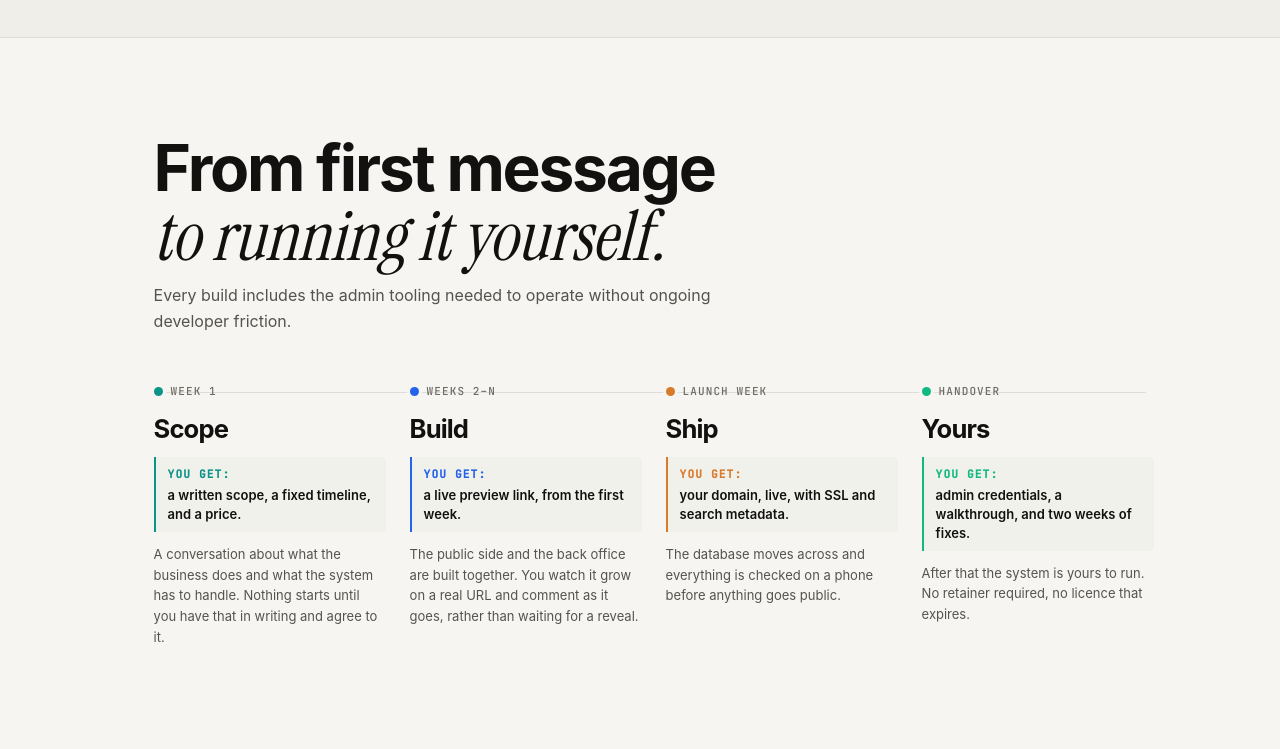
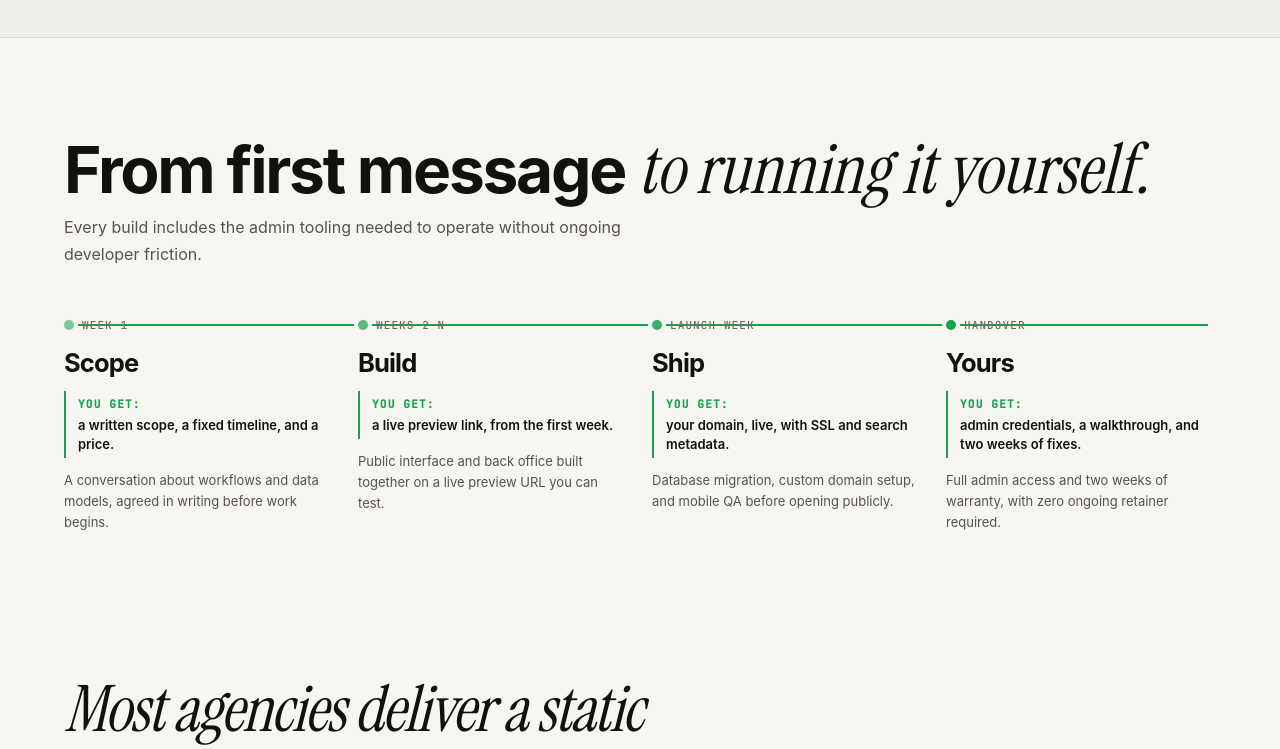
Before and after one commit to zetroxyyy/portfolio, a Next.js app: page / in a window 1280 px wide. Shown: the part 6600-7349 px from the top of the page. Built offline with nearby package versions, Linux system fonts and the light colour scheme; a web font is replaced by a local one.

Commit message:
fix(process): timeline sequence with static and traced rule, single accent, and no card backgrounds (Fix D)

```diff
--- a/src/app/globals.css
+++ b/src/app/globals.css
@@ -92,12 +92,6 @@
   --radius:     6px;
   --radius-lg:  10px;
   --radius-xl:  14px;
-
-  /* Process timeline stage accents */
-  --stage-1:    #0D9488;
-  --stage-2:    #2563EB;
-  --stage-3:    #D97A2B;
-  --stage-4:    #10B981;
 }
 
 /* ── DARK THEME OVERRIDES ─────────────────────────────────── */
@@ -112,11 +106,6 @@
     --hairline:     rgba(237, 237, 234, 0.12);
     --hairline-2:   rgba(237, 237, 234, 0.06);
 
-    --stage-1:      #14B8A6;
-    --stage-2:      #60A5FA;
-    --stage-3:      #F59E0B;
-    --stage-4:      #34D399;
-
     --frame-bg:     #1F1F1D;
     --frame-bar:    #2A2A27;
     --frame-pill:   #141413;
@@ -132,11 +121,6 @@
   --fog:          #2A2926;
   --hairline:     rgba(237, 237, 234, 0.12);
   --hairline-2:   rgba(237, 237, 234, 0.06);
-
-  --stage-1:      #14B8A6;
-  --stage-2:      #60A5FA;
-  --stage-3:      #F59E0B;
-  --stage-4:      #34D399;
 
   --frame-bg:     #1F1F1D;
   --frame-bar:    #2A2A27;
@@ -1515,19 +1499,11 @@ button {
 }
 
 .process__inner {
-  max-width: 1040px;
+  max-width: var(--page-max);
   margin: 0 auto;
   display: flex;
   flex-direction: column;
   gap: var(--space-12);
-}
-
-@media (min-width: 1025px) {
-  .process__inner {
-    margin-left: clamp(2rem, 7vw, 8rem);
-    margin-right: auto;
-    max-width: 1000px;
-  }
 }
 
 .process__header {
@@ -1543,19 +1519,29 @@ button {
 }
 
 /* Horizontal connecting rule behind stages */
-.timeline__track {
+.timeline__track-bg {
   position: absolute;
-  top: 10px;
+  top: 9px;
   left: 8px;
   right: 8px;
-  height: 1px;
-  background-color: var(--hairline);
+  height: 2px;
+  background-color: var(--fog);
   z-index: 1;
 }
 
+.timeline__track-fill {
+  position: absolute;
+  top: 9px;
+  left: 8px;
+  right: 8px;
+  height: 2px;
+  background-color: var(--live);
+  z-index: 1;
+}
+
 @media (prefers-reduced-motion: reduce) {
-  .timeline__track {
-    transform: none !important;
+  .timeline__track-fill {
+    transform: scaleX(1) !important;
     transition: none !important;
   }
 }
@@ -1585,14 +1571,15 @@ button {
   display: flex;
   align-items: center;
   gap: var(--space-2);
+  height: 20px;
 }
 
 .timeline-stage__marker {
-  width: 9px;
-  height: 9px;
+  width: 10px;
+  height: 10px;
   border-radius: 50%;
-  background-color: var(--stage-accent, var(--ink));
-  box-shadow: 0 0 0 3px var(--paper);
+  background-color: color-mix(in srgb, var(--live) var(--stage-opacity, 100%), var(--paper));
+  box-shadow: 0 0 0 4px var(--paper);
   flex-shrink: 0;
 }
 
@@ -1615,10 +1602,9 @@ button {
 }
 
 .timeline-stage__deliverable {
-  border-left: 2px solid var(--stage-accent, var(--ink));
-  padding: var(--space-2) var(--space-3);
-  background: color-mix(in srgb, var(--paper-2) 65%, transparent);
-  border-radius: 0 var(--radius-sm) var(--radius-sm) 0;
+  border-left: 2px solid var(--live);
+  padding: var(--space-1) 0 var(--space-1) var(--space-3);
+  background: transparent;
   display: flex;
   flex-direction: column;
   gap: 2px;
@@ -1629,7 +1615,7 @@ button {
   font-size: 0.7rem;
   letter-spacing: var(--tracking-wider);
   text-transform: uppercase;
-  color: var(--stage-accent, var(--mist));
+  color: var(--live);
   font-weight: 600;
 }
 
@@ -2038,7 +2024,8 @@ button {
 }
 
 @media (max-width: 900px) {
-  .timeline__track {
+  .timeline__track-bg,
+  .timeline__track-fill {
     display: none;
   }
   .timeline__list {
--- a/src/components/sections/Process.tsx
+++ b/src/components/sections/Process.tsx
@@ -1,6 +1,6 @@
 'use client';
 
-import React, { CSSProperties } from 'react';
+import React from 'react';
 import { motion, useReducedMotion } from 'framer-motion';
 import { duration, ease } from '@/lib/motionConfig';
 
@@ -16,25 +16,25 @@ const stages: ProcessStage[] = [
     duration: 'Week 1',
     name: 'Scope',
     deliverable: 'a written scope, a fixed timeline, and a price.',
-    desc: 'A conversation about what the business does and what the system has to handle. Nothing starts until you have that in writing and agree to it.',
+    desc: 'A conversation about workflows and data models, agreed in writing before work begins.',
   },
   {
     duration: 'Weeks 2–N',
     name: 'Build',
     deliverable: 'a live preview link, from the first week.',
-    desc: 'The public side and the back office are built together. You watch it grow on a real URL and comment as it goes, rather than waiting for a reveal.',
+    desc: 'Public interface and back office built together on a live preview URL you can test.',
   },
   {
     duration: 'Launch week',
     name: 'Ship',
     deliverable: 'your domain, live, with SSL and search metadata.',
-    desc: 'The database moves across and everything is checked on a phone before anything goes public.',
+    desc: 'Database migration, custom domain setup, and mobile QA before opening publicly.',
   },
   {
     duration: 'Handover',
     name: 'Yours',
     deliverable: 'admin credentials, a walkthrough, and two weeks of fixes.',
-    desc: 'After that the system is yours to run. No retainer required, no licence that expires.',
+    desc: 'Full admin access and two weeks of warranty, with zero ongoing retainer required.',
   },
 ];
 
@@ -55,13 +55,16 @@ export function Process() {
 
         {/* Timeline sequence */}
         <div className="timeline">
-          {/* Horizontal connecting track on desktop */}
+          {/* Static background rule */}
+          <div className="timeline__track-bg" aria-hidden="true" />
+
+          {/* Animated fill rule drawn over static rule */}
           <motion.div
-            className="timeline__track"
+            className="timeline__track-fill"
             initial={shouldReduceMotion ? { scaleX: 1 } : { scaleX: 0 }}
             whileInView={{ scaleX: 1 }}
             viewport={{ once: true, margin: '-60px' }}
-            transition={{ duration: 0.65, ease: [0.16, 1, 0.3, 1] }}
+            transition={{ duration: 0.75, ease: [0.16, 1, 0.3, 1] }}
             style={{ transformOrigin: 'left center' }}
             aria-hidden="true"
           />
@@ -71,18 +74,21 @@ export function Process() {
               <motion.li
                 key={stage.name}
                 className="timeline-stage"
-                style={{ '--stage-accent': `var(--stage-${i + 1})` } as CSSProperties}
                 initial={shouldReduceMotion ? { opacity: 1, y: 0 } : { opacity: 0, y: 16 }}
                 whileInView={{ opacity: 1, y: 0 }}
                 viewport={{ once: true, margin: '-60px' }}
                 transition={
                   shouldReduceMotion
                     ? { duration: 0 }
-                    : { duration: 0.5, ease: [0.16, 1, 0.3, 1], delay: 0.12 + i * 0.12 }
+                    : { duration: 0.5, ease: [0.16, 1, 0.3, 1], delay: 0.15 + i * 0.12 }
                 }
               >
                 <div className="timeline-stage__top">
-                  <span className="timeline-stage__marker" aria-hidden="true" />
+                  <span
+                    className="timeline-stage__marker"
+                    style={{ '--stage-opacity': `${55 + i * 15}%` } as React.CSSProperties}
+                    aria-hidden="true"
+                  />
                   <span className="timeline-stage__badge">{stage.duration}</span>
                 </div>
 
```
